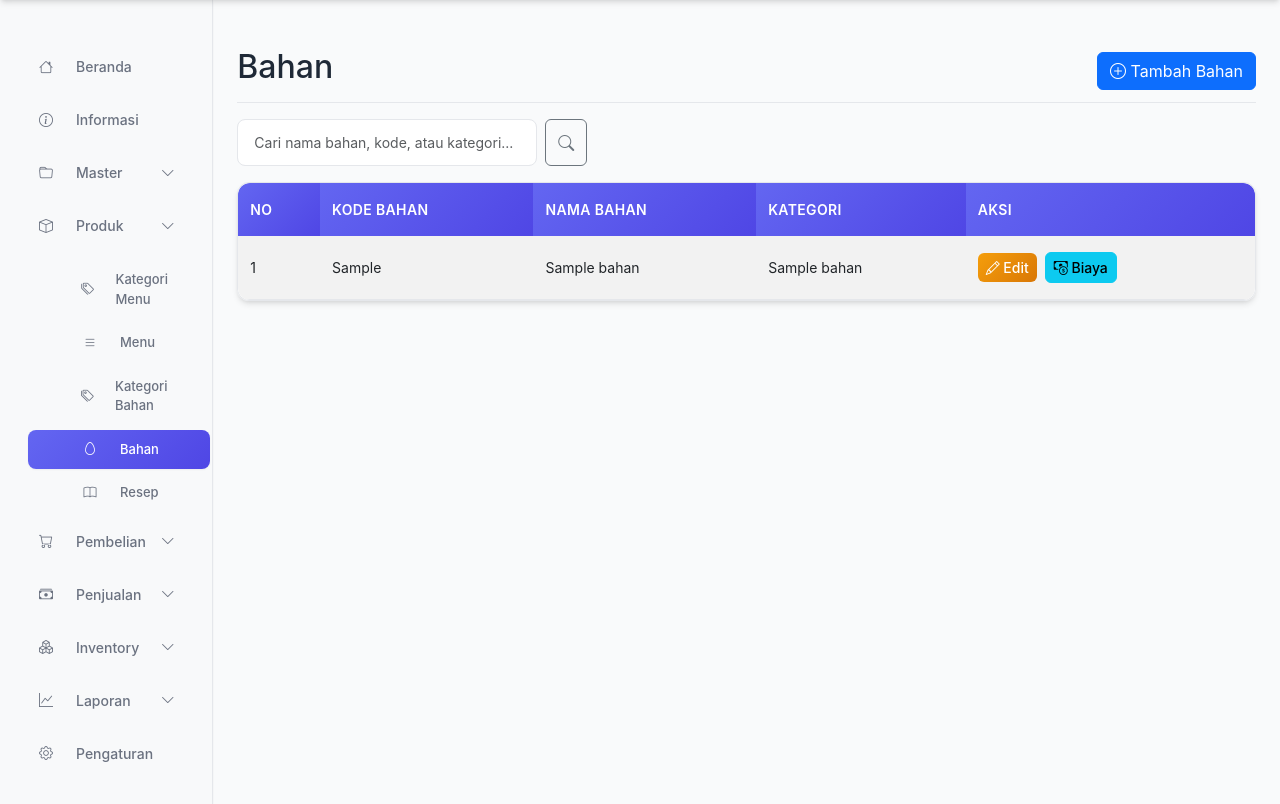
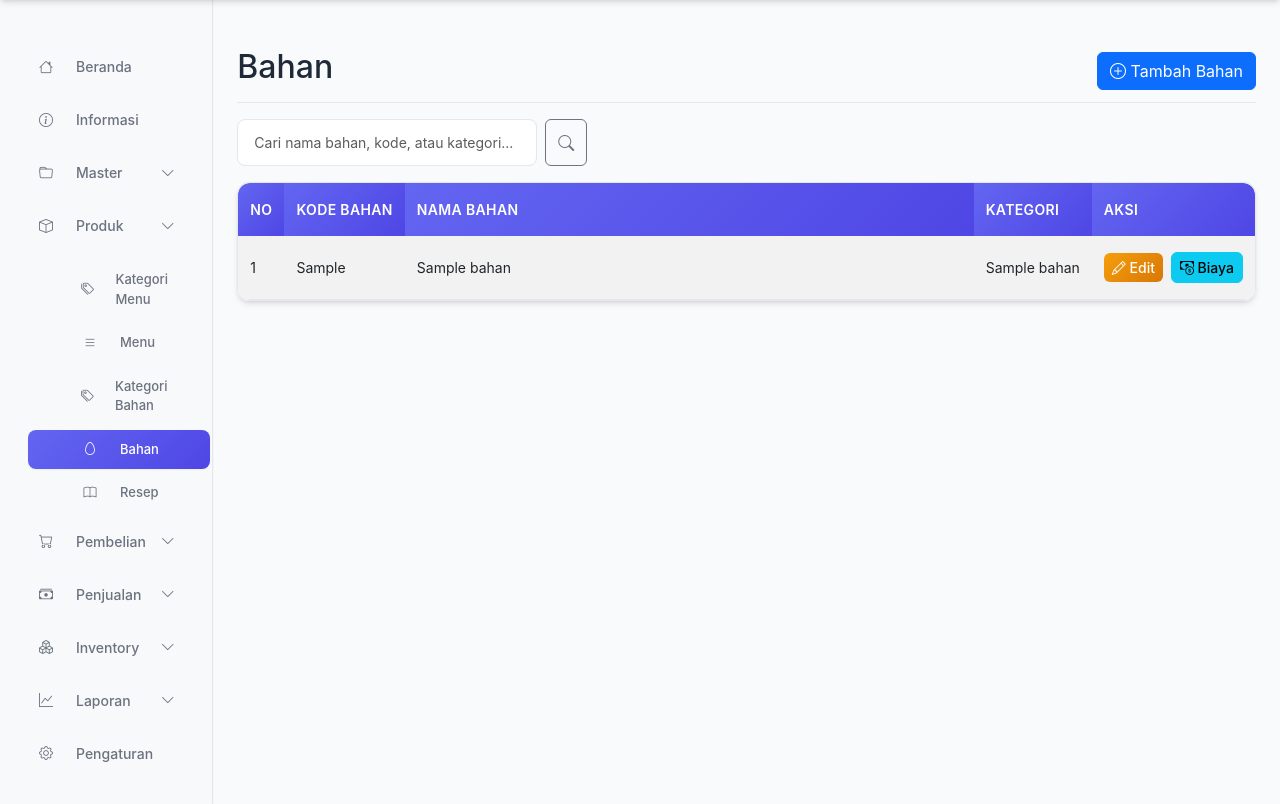
Before and after one commit to samcodingcoach/MentimunAPI, a PHP site: page /bahan.php in a window 1280 px wide. Shown: the part 84-888 px from the top of the page. Run offline with PHP 8.4, Linux system fonts and the light colour scheme; the visitor is signed in with stand-in values (Sample User, id 1); tables that the repository leaves empty or names only in its code hold one stand-in row (values such as "Sample post").

Commit message:
Fix Table Width

```diff
--- a/public/admin/bahan.php
+++ b/public/admin/bahan.php
@@ -227,6 +227,10 @@ if (!empty($params)) {
       .searchable-select .dropdown-item.active {
         background-color: #0d6efd;
         color: white;
+      }
+      .col-fit {
+        width: 1px;
+        white-space: nowrap;
       }
     </style>
   </head>
@@ -572,11 +576,11 @@ if (!empty($params)) {
            <table class="table table-striped table-hover">
              <thead>
                <tr>
-                 <th>No</th>
-                 <th>Kode Bahan</th>
+                 <th class="col-fit">No</th>
+                 <th class="col-fit">Kode Bahan</th>
                  <th>Nama Bahan</th>
-                 <th>Kategori</th>
-                 <th>Aksi</th>
+                 <th class="col-fit">Kategori</th>
+                 <th class="col-fit">Aksi</th>
                </tr>
              </thead>
              <tbody>
@@ -584,11 +588,11 @@ if (!empty($params)) {
                  <?php $no = $offset + 1; ?>
                  <?php while ($row = $result->fetch_assoc()): ?>
                    <tr>
-                     <td><?php echo $no++; ?></td>
-                     <td><?php echo htmlspecialchars($row['kode_bahan']); ?></td>
+                     <td class="col-fit"><?php echo $no++; ?></td>
+                     <td class="col-fit"><?php echo htmlspecialchars($row['kode_bahan']); ?></td>
                      <td><?php echo htmlspecialchars($row['nama_bahan']); ?></td>
-                     <td><?php echo htmlspecialchars($row['nama_kategori'] ?? 'Tidak ada kategori'); ?></td>
-                     <td>
+                     <td class="col-fit"><?php echo htmlspecialchars($row['nama_kategori'] ?? 'Tidak ada kategori'); ?></td>
+                     <td class="col-fit">
                        <button type="button" class="btn btn-warning btn-sm" onclick="editBahan(<?php echo $row['id_bahan']; ?>, '<?php echo htmlspecialchars($row['nama_bahan']); ?>', '<?php echo htmlspecialchars($row['kode_bahan']); ?>', <?php echo $row['id_kategori']; ?>)">
                          <i class="bi bi-pencil"></i> Edit
                        </button>
```
Also changed, not shown: gemini.md (+7 -0 lines).
